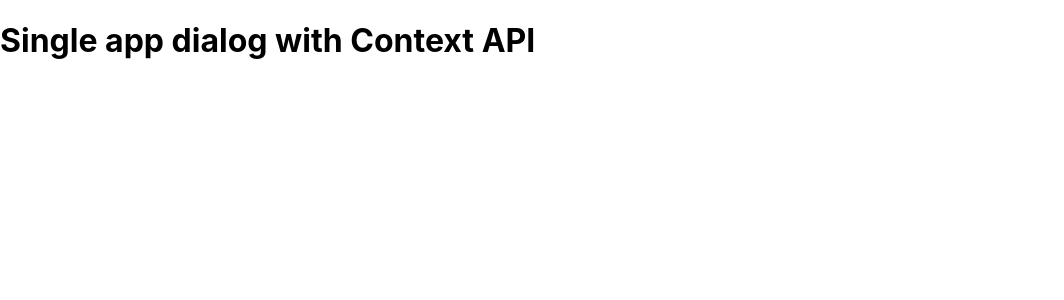
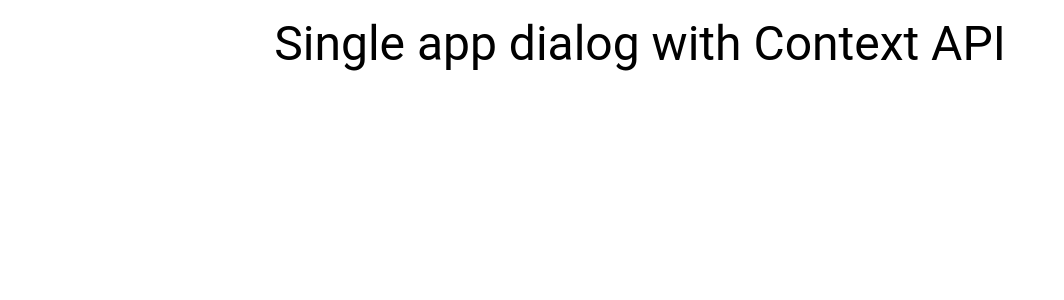
Before and after one commit to AMS777/react-single-app-dialog, a React (Create React App) app: page / in a window 1280 px wide. Shown: the top 300 px of the page, without its empty margins (0-1064 px from the left). Built offline with nearby package versions, Linux system fonts and the light colour scheme.

Commit message:
Create homepage

```diff
--- /dev/null
+++ b/jsconfig.json
@@ -0,0 +1,6 @@
+{
+  "compilerOptions": {
+    "baseUrl": "src"
+  },
+  "include": ["src"]
+}
--- a/public/index.html
+++ b/public/index.html
@@ -5,10 +5,7 @@
     <link rel="icon" href="%PUBLIC_URL%/favicon.ico" />
     <meta name="viewport" content="width=device-width, initial-scale=1" />
     <meta name="theme-color" content="#000000" />
-    <meta
-      name="description"
-      content="Web site created using create-react-app"
-    />
+    <meta name="description" content="Web site created using create-react-app" />
     <link rel="apple-touch-icon" href="%PUBLIC_URL%/logo192.png" />
     <!--
       manifest.json provides metadata used when your web app is installed on a
--- a/src/App.js
+++ b/src/App.js
@@ -1,14 +1,9 @@
+import Homepage from 'pages/homepage';
 
-import './styles/global.css';
+import 'styles/global.css';
 
 function App() {
-  return (
-    <>
-      <header><h1>Single app dialog with Context API</h1></header>
-      <main className="App">
-      </main>
-    </>
-  );
+  return <Homepage />;
 }
 
 export default App;
--- a/src/index.css
+++ /dev/null
@@ -1,13 +0,0 @@
-body {
-  margin: 0;
-  font-family: -apple-system, BlinkMacSystemFont, 'Segoe UI', 'Roboto', 'Oxygen',
-    'Ubuntu', 'Cantarell', 'Fira Sans', 'Droid Sans', 'Helvetica Neue',
-    sans-serif;
-  -webkit-font-smoothing: antialiased;
-  -moz-osx-font-smoothing: grayscale;
-}
-
-code {
-  font-family: source-code-pro, Menlo, Monaco, Consolas, 'Courier New',
-    monospace;
-}
--- a/src/index.js
+++ b/src/index.js
@@ -3,11 +3,9 @@ import ReactDOM from 'react-dom';
 
 import App from './App';
 
-import './index.css';
-
 ReactDOM.render(
   <React.StrictMode>
     <App />
   </React.StrictMode>,
-  document.getElementById('root')
+  document.getElementById('root'),
 );
--- /dev/null
+++ b/src/pages/homepage/Homepage.js
@@ -0,0 +1,17 @@
+import React from 'react';
+
+import Typography from '@material-ui/core/Typography';
+
+function Homepage() {
+  return (
+    <>
+      <header>
+        <Typography variant="h3" component="h1" align="center" gutterBottom>
+          Single app dialog with Context API
+        </Typography>
+      </header>
+    </>
+  );
+}
+
+export default Homepage;
--- /dev/null
+++ b/src/pages/homepage/index.js
@@ -0,0 +1 @@
+export { default } from './Homepage';
--- a/src/styles/global.css
+++ b/src/styles/global.css
@@ -0,0 +1,12 @@
+body {
+  margin: 0;
+  padding: 1em;
+  font-family: -apple-system, BlinkMacSystemFont, 'Segoe UI', 'Roboto', 'Oxygen', 'Ubuntu',
+    'Cantarell', 'Fira Sans', 'Droid Sans', 'Helvetica Neue', sans-serif;
+  -webkit-font-smoothing: antialiased;
+  -moz-osx-font-smoothing: grayscale;
+}
+
+code {
+  font-family: source-code-pro, Menlo, Monaco, Consolas, 'Courier New', monospace;
+}
```
Also changed, not shown: .prettierrc.json (added).
